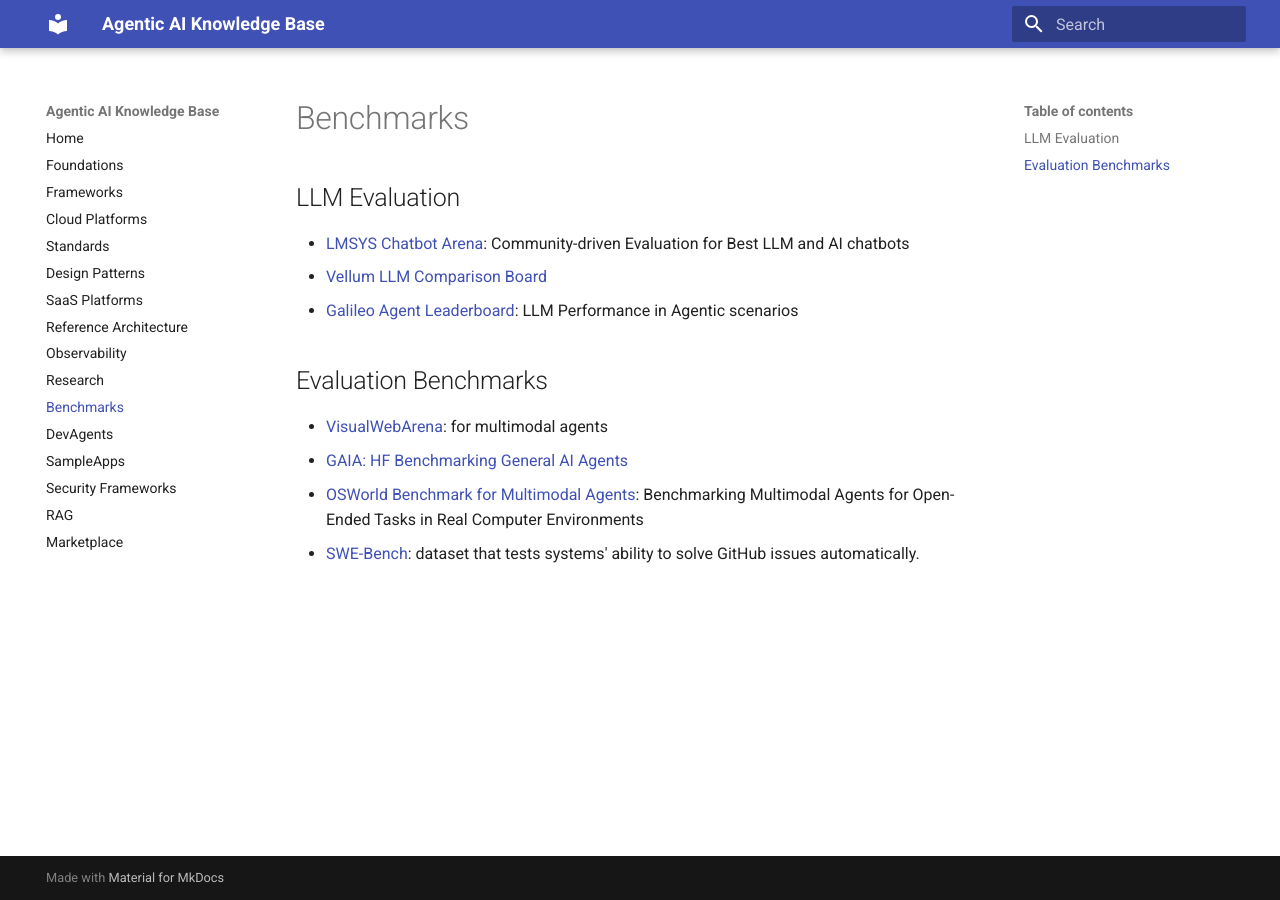
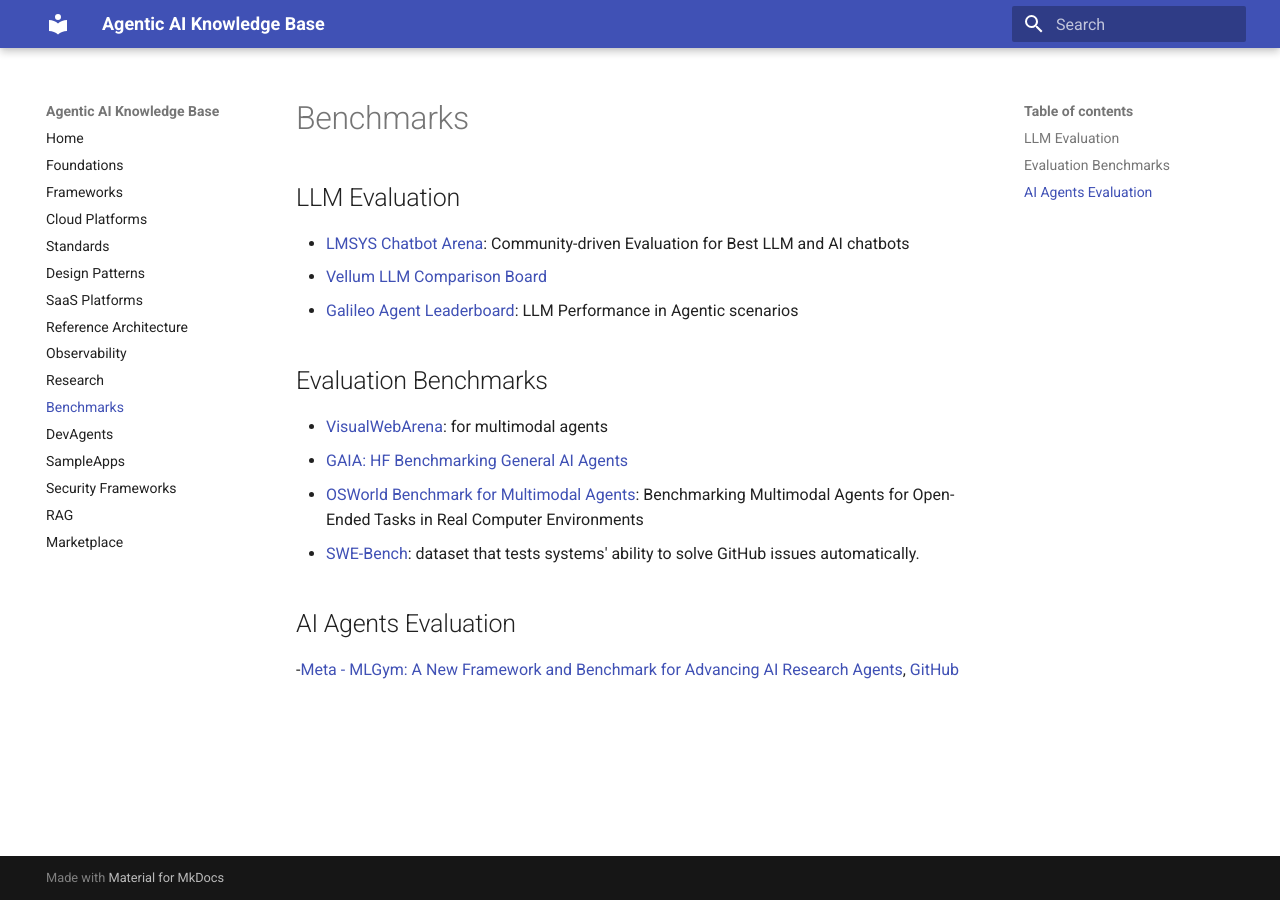
Before and after one commit to ankurkumarz/agentic-ai-knowledge-base, an MkDocs documentation site: the page built from docs/Benchmarks/Readme.md, in a window 1280 px wide. Built offline with MkDocs 1.6.1 and Material for MkDocs 9.7.7, drawn with Linux system fonts in a browser that asks for light colours.

Commit message:
Update Readme.md

```diff
--- a/docs/Benchmarks/Readme.md
+++ b/docs/Benchmarks/Readme.md
@@ -11,3 +11,7 @@
 - [GAIA: HF Benchmarking General AI Agents](https://huggingface.co/gaia-benchmark)
 - [OSWorld Benchmark for Multimodal Agents](https://os-world.github.io/): Benchmarking Multimodal Agents for Open-Ended Tasks in Real Computer Environments
 - [SWE-Bench](https://www.swebench.com/): dataset that tests systems' ability to solve GitHub issues automatically.
+
+## AI Agents Evaluation
+
+-[Meta - MLGym: A New Framework and Benchmark for Advancing AI Research Agents](https://arxiv.org/abs/2502.14499), [GitHub](https://github.com/facebookresearch/MLGym)
```
